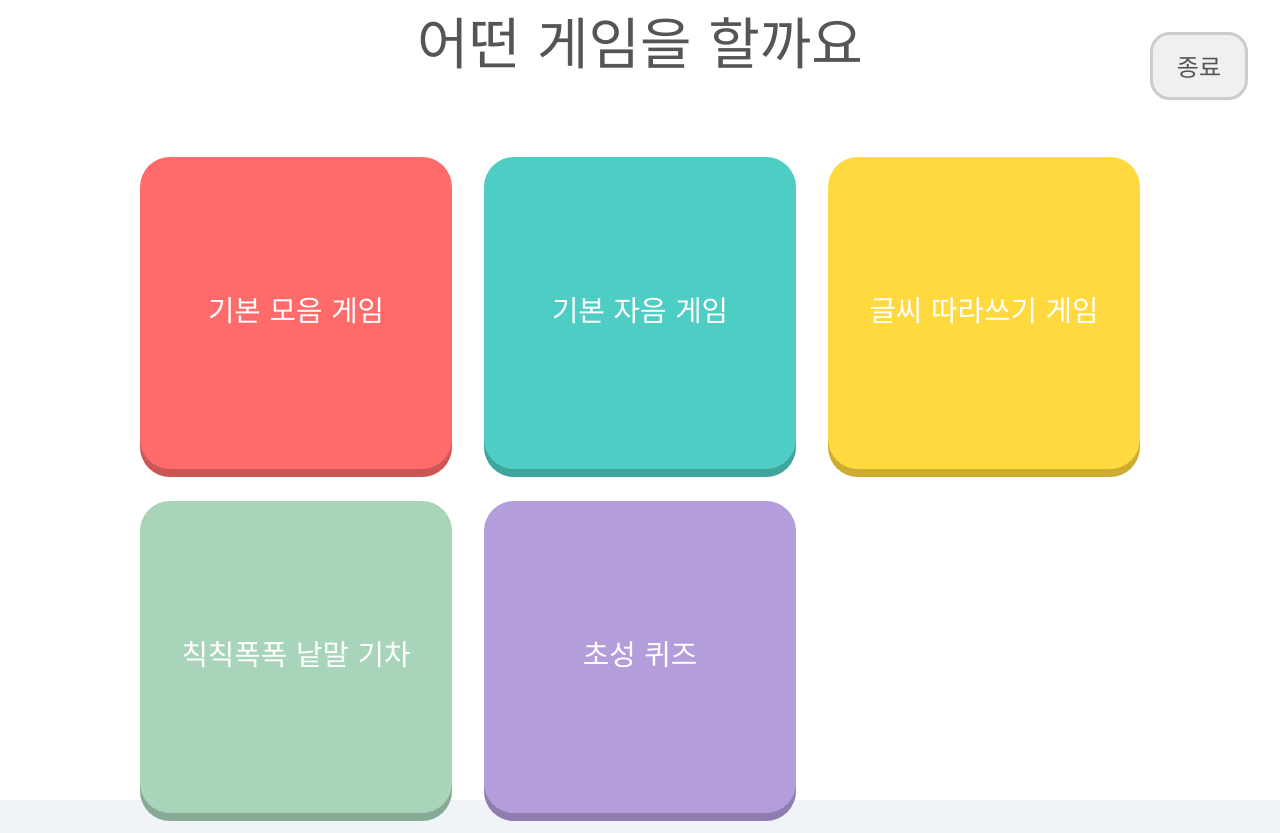
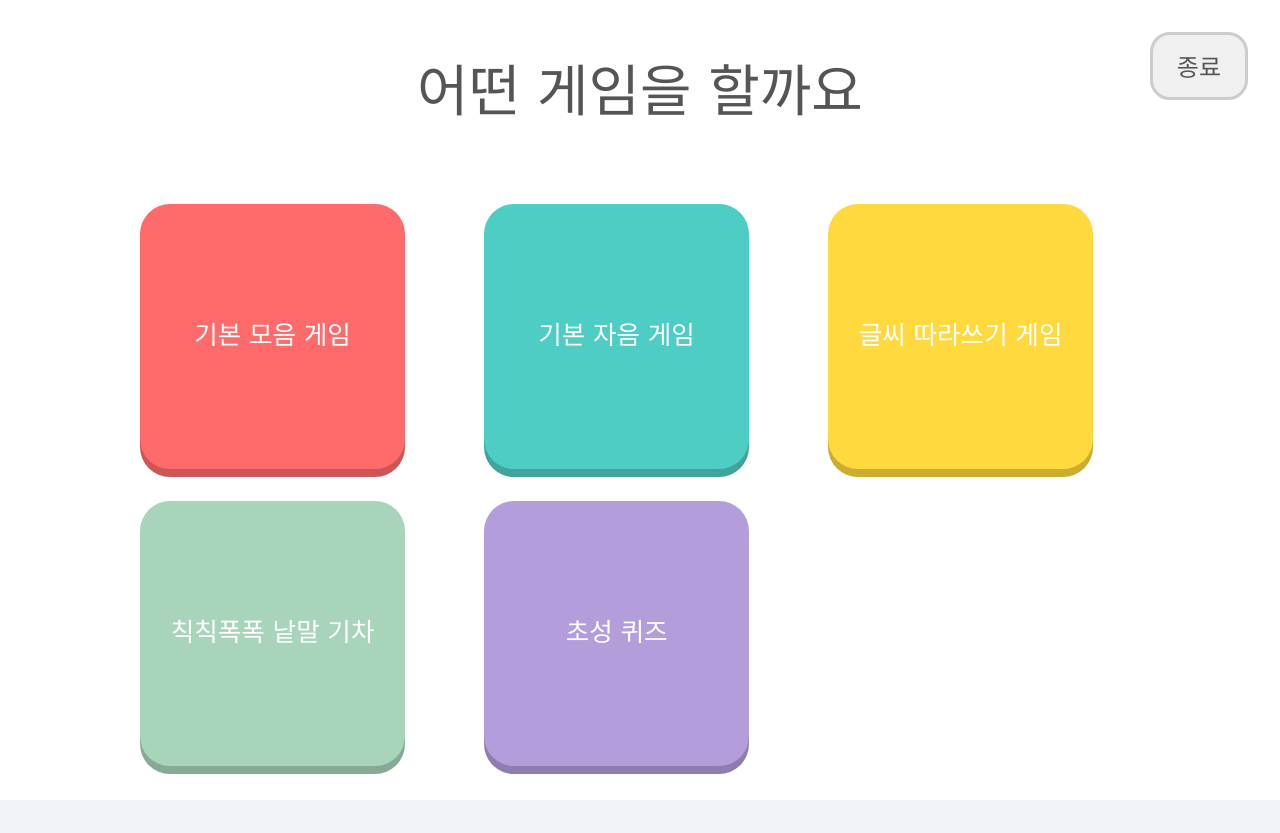
Before and after one commit to getcodekwon/hangul, a React (Vite) app: page /mode-select in a window 1280 px wide. After the commit the page ends 800 px from the top, so only its background shows below. Built offline with nearby package versions, Linux system fonts and the light colour scheme.

Commit message:
style: Reduce game selection button size to 85%

```diff
--- a/src/screens/GameModeSelection.jsx
+++ b/src/screens/GameModeSelection.jsx
@@ -147,13 +147,13 @@ const styles = {
         padding: '20px',
     },
     button: {
-        width: '100%',
+        width: '85%', // Reduced size
         aspectRatio: '1', // Make buttons square
         display: 'flex',
         justifyContent: 'center',
         alignItems: 'center',
         padding: '1rem',
-        fontSize: '1.8rem',
+        fontSize: '1.6rem', // Slightly smaller font to match
         borderRadius: '30px',
         border: 'none',
         color: 'white',
```
